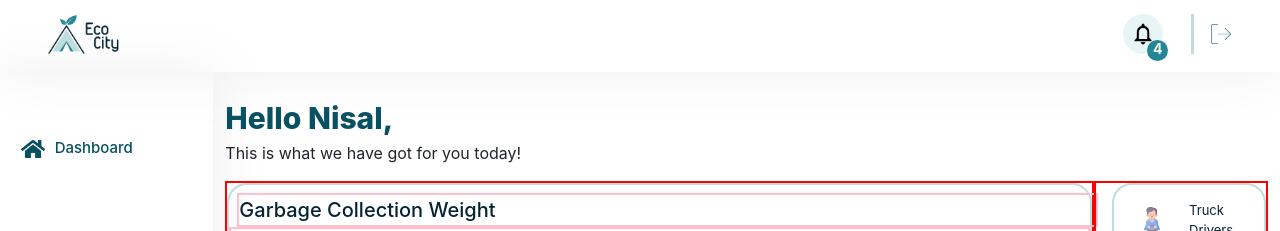
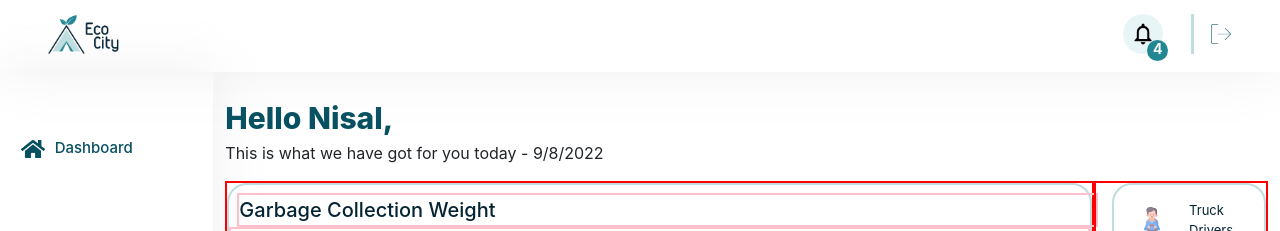
Before and after one commit to IsuruVihan/EcoCity, a React (Create React App) app in the folder admin/: page /dashboard in a window 1280 px wide. Shown: the top 231 px of the page. Built offline with nearby package versions, Linux system fonts and the light colour scheme.

Commit message:
WeightCards UI/UX done

```diff
--- a/admin/src/pages/Dashboard/Dashboard.js
+++ b/admin/src/pages/Dashboard/Dashboard.js
@@ -10,12 +10,16 @@ import Header from "../../common/Header";
 import Footer from "../../common/Footer";
 
 const Dashboard = () => {
+
+    const current = new Date();
+    const date = `${current.getDate()}/${current.getMonth()+1}/${current.getFullYear()}`;
+
     return (
         <Col className='' lg={10}>
             <Row className="m-0">
                 <Col className="p-0 mt-4" style={{
                     fontWeight: 800, fontSize: 30, color: '#075061'}} sm={12}>Hello Nisal,</Col>
-                <Col className="p-0 mb-3" sm={12}>This is what we have got for you today!</Col>
+                <Col className="p-0 mb-3" sm={12}>This is what we have got for you today - {date}</Col>
                 <Col lg={10} className="p-0" style={{border: '2px solid red'}}>
                     <Row className="m-0" style={{border: '2px solid #BFDDDE', borderRadius: '20px'}}>
                         <Col lg={12} className="p-0 mt-2 ms-2" style={{
```
